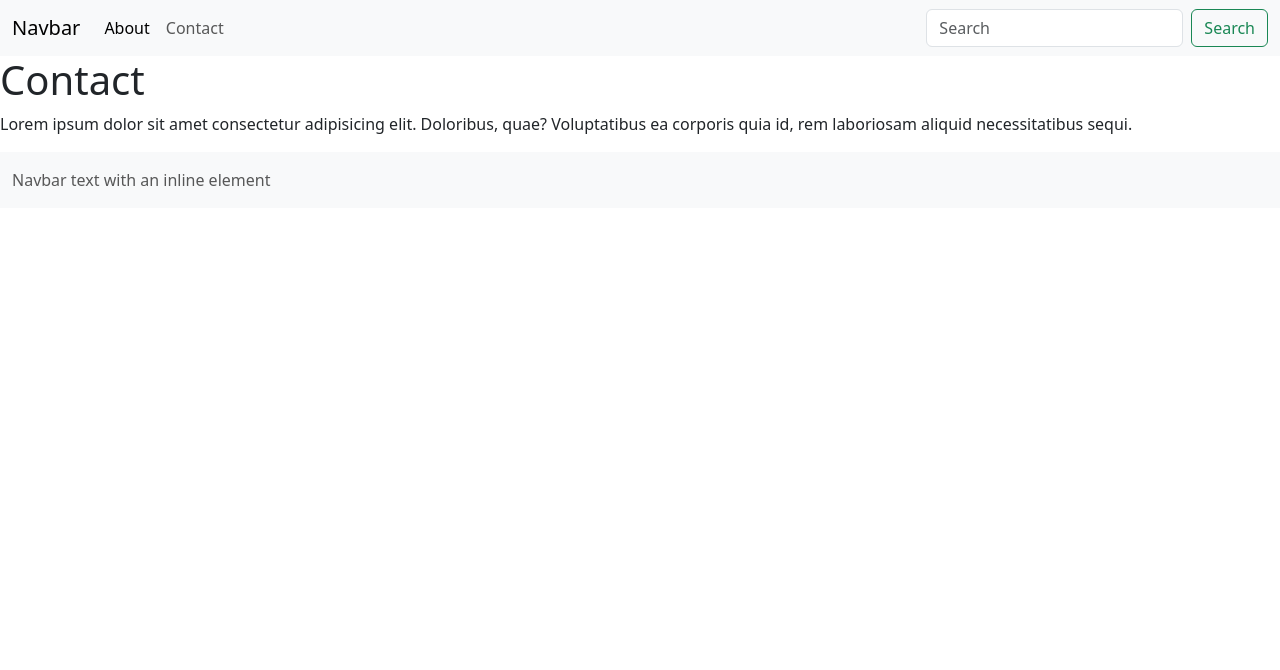
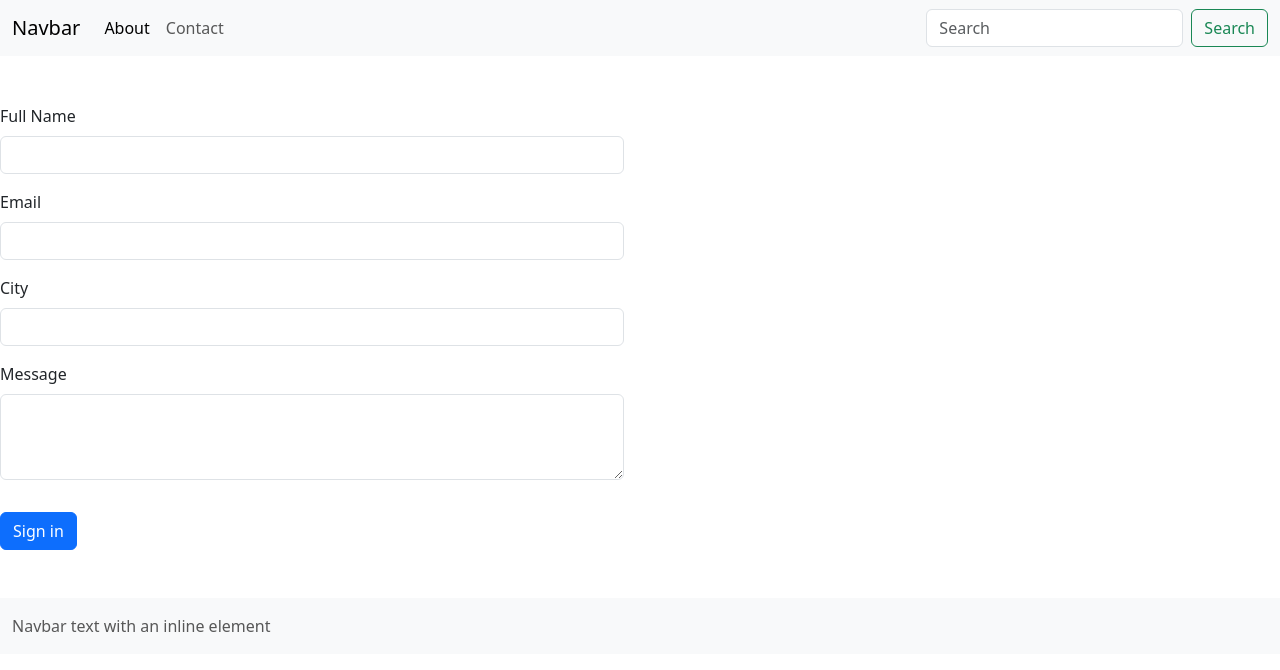
Before and after one commit to fayazkhan9001/form-practice, a React (Vite) app in the folder MyForm/: page /contact in a window 1280 px wide. Shown: the top 670 px of the page. Built offline with nearby package versions, Linux system fonts and the light colour scheme.

Commit message:
form created in Contact page

```diff
--- a/MyForm/src/pages/Contact.jsx
+++ b/MyForm/src/pages/Contact.jsx
@@ -1,12 +1,48 @@
-import React from 'react'
+import React from "react";
 
 function Contact() {
   return (
     <div>
-        <h1>Contact</h1>
-        <p>Lorem ipsum dolor sit amet consectetur adipisicing elit. Doloribus, quae? Voluptatibus ea corporis quia id, rem laboriosam aliquid necessitatibus sequi.</p>
+      <form className="row g-3 w-50 py-5">
+        <div className="col-md-12 ">
+          <label htmlFor="fulName" className="form-label">
+            Full Name
+          </label>
+          <input type="text" className="form-control" id="fullName" />
+        </div>
+        <div className="col-md-12">
+          <label htmlFor="email" className="form-label">
+            Email
+          </label>
+          <input type="text" className="form-control" id="email" />
+        </div>
+
+        <div className="col-md-12">
+          <label htmlFor="city" className="form-label">
+            City
+          </label>
+          <input type="text" className="form-control" id="city" />
+        </div>
+
+        <div className="mb-3">
+          <label htmlFor="message" className="form-label">
+            Message
+          </label>
+          <textarea
+            className="form-control"
+            id="message"
+            rows="3"
+          ></textarea>
+        </div>
+
+        <div className="col-12">
+          <button type="submit" className="btn btn-primary">
+            Sign in
+          </button>
+        </div>
+      </form>
     </div>
-  )
+  );
 }
 
-export default Contact
+export default Contact;
```
